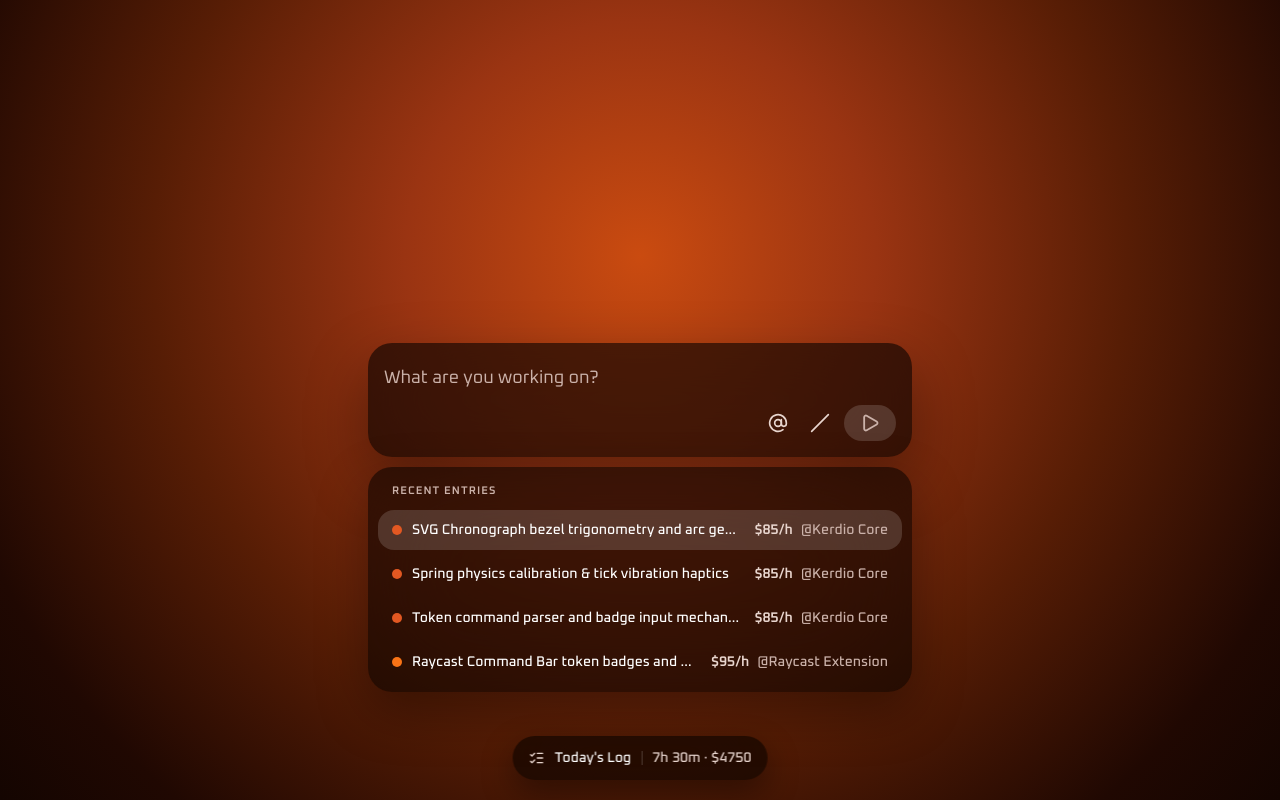
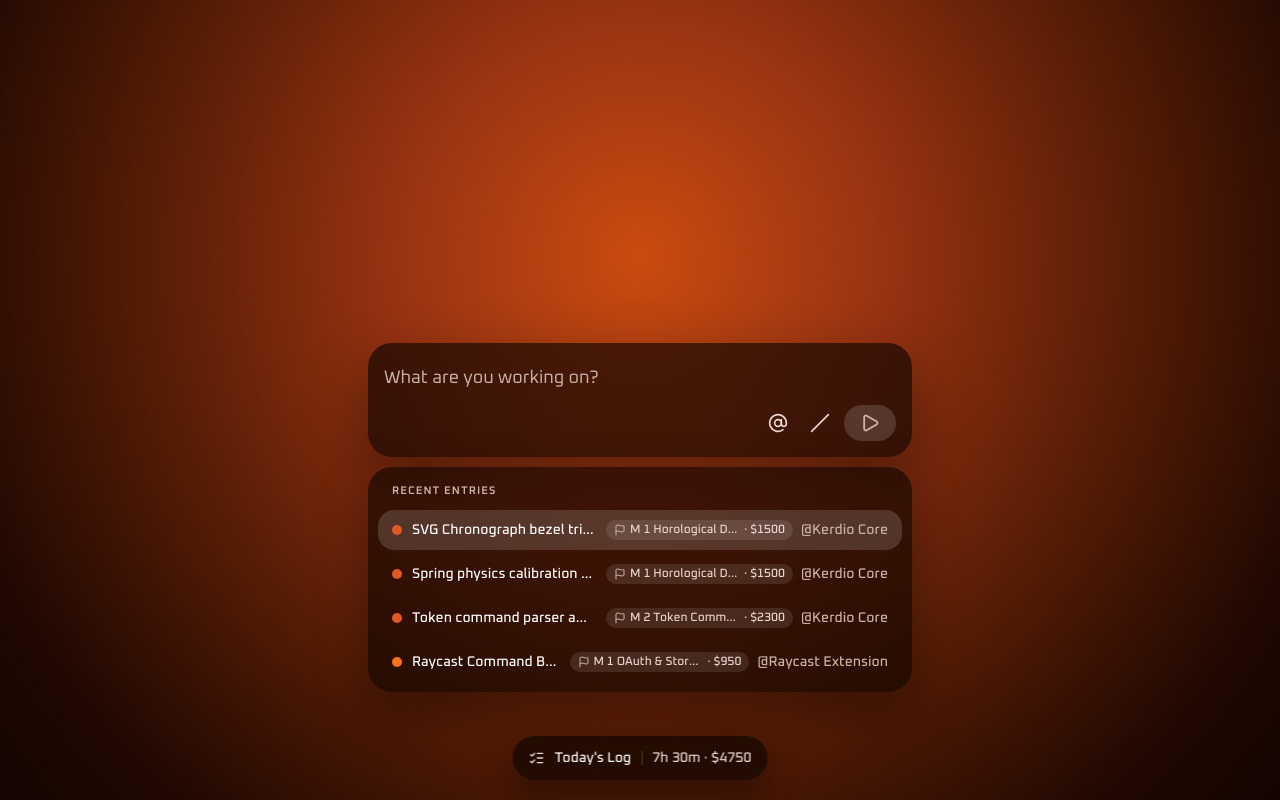
Before and after one commit to fluidleonid/kerdio, a React (Vite) app: page / in a window 1280 px wide. Built offline with nearby package versions, Linux system fonts and the light colour scheme.

Commit message:
feat: mark milestone sessions explicitly in Recent entries

```diff
--- a/src/features/tracker-command-bar/ui/TokenCommandInput.tsx
+++ b/src/features/tracker-command-bar/ui/TokenCommandInput.tsx
@@ -2293,16 +2293,37 @@ export function TokenCommandInput({
                 const project = projects.find((p) => p.id === entry.projectId)
                 const isSelected = index === dropdownIndex
 
-                // Determine display rate/billing for entry
+                const isMilestoneEntry =
+                  entry.billingType === "milestone" ||
+                  Boolean(entry.milestoneId || entry.milestoneName) ||
+                  project?.billingType === "milestone"
+
+                const matchedMs = project?.milestones?.find(
+                  (m) =>
+                    m.id === entry.milestoneId ||
+                    (entry.milestoneName && m.name === entry.milestoneName)
+                )
+                const milestoneAmount =
+                  matchedMs?.amount ?? entry.earnedAmount ?? project?.fixedBudget ?? 0
+                const milestoneLabel = matchedMs?.name || entry.milestoneName || "Milestone"
+
+                // Determine display rate/billing for non-milestone entries
                 let billingTag = ""
-                if (entry.billingType === "hourly" && entry.rateSnapshot && entry.rateSnapshot > 0) {
+                if (isMilestoneEntry) {
+                  billingTag =
+                    milestoneAmount > 0 ? `$${milestoneAmount}` : "Milestone"
+                } else if (
+                  entry.billingType === "hourly" &&
+                  entry.rateSnapshot &&
+                  entry.rateSnapshot > 0
+                ) {
                   billingTag = `$${entry.rateSnapshot}/h`
                 } else if (
-                  (entry.billingType === "fixed" || entry.billingType === "milestone") &&
+                  entry.billingType === "fixed" &&
                   entry.earnedAmount &&
                   entry.earnedAmount > 0
                 ) {
-                  billingTag = `$${entry.earnedAmount}`
+                  billingTag = `Fixed $${entry.earnedAmount}`
                 } else if (entry.rateSnapshot && entry.rateSnapshot > 0) {
                   billingTag = `$${entry.rateSnapshot}/h`
                 } else if (project?.billingType === "hourly" && project?.hourlyRate) {
@@ -2335,10 +2356,20 @@ export function TokenCommandInput({
                     </div>
 
                     <div className="flex items-center gap-2 shrink-0">
-                      {billingTag && (
-                        <span className="font-mono text-sm text-[#E8D5CE] font-semibold">
-                          {billingTag}
+                      {isMilestoneEntry ? (
+                        <span className="inline-flex items-center gap-1 rounded-full bg-white/10 px-2 py-0.5 text-xs font-mono text-[#E8D5CE]">
+                          <Flag className="h-3 w-3 text-[#CBB2AA] shrink-0" aria-hidden="true" />
+                          <span className="max-w-[110px] truncate">{milestoneLabel}</span>
+                          {milestoneAmount > 0 && (
+                            <span className="tabular-nums">· ${milestoneAmount}</span>
+                          )}
                         </span>
+                      ) : (
+                        billingTag && (
+                          <span className="font-mono text-sm text-[#E8D5CE] font-semibold">
+                            {billingTag}
+                          </span>
+                        )
                       )}
                       <span className="text-sm text-[#CBB2AA]">
                         @{project?.name || "project"}
```
